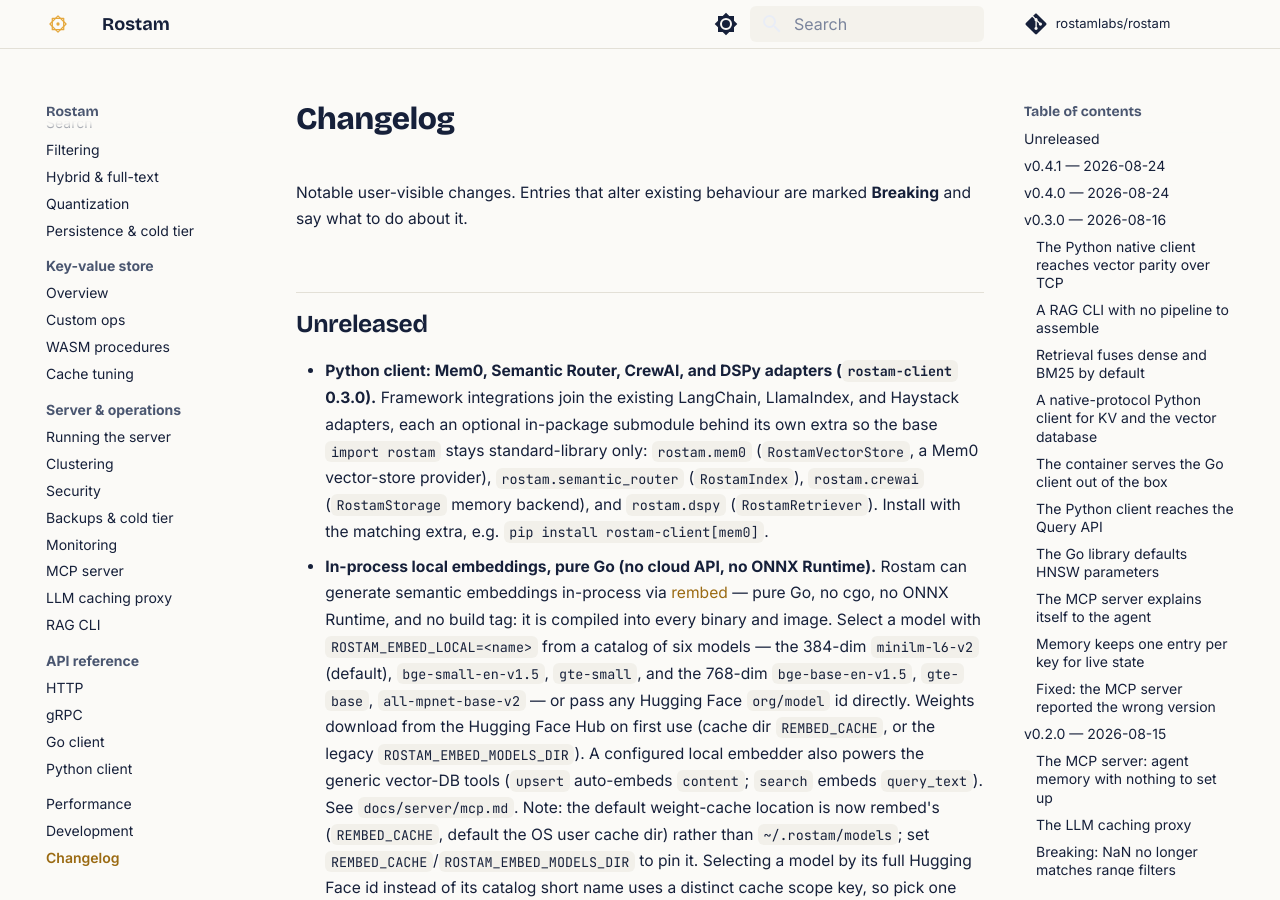
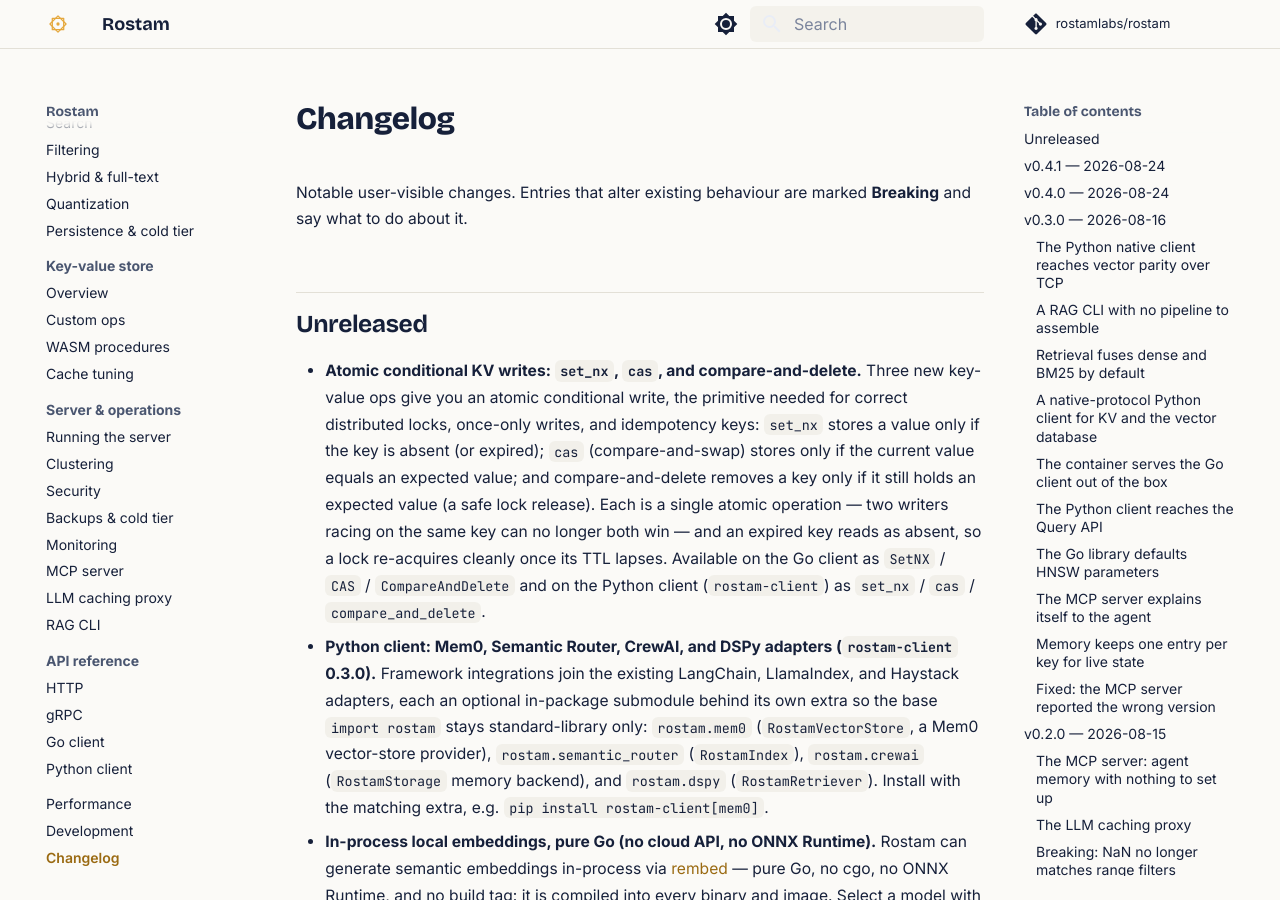
Before and after one commit to Keivan-S/rostam, an MkDocs documentation site: the page built from docs/changelog.md, in a window 1280 px wide and 900 px high. Built offline with MkDocs 1.6.1 and Material for MkDocs 9.7.7, drawn with Linux system fonts in a browser that asks for light colours; comment, search, counter and statistics services are not loaded.

Commit message:
docs(changelog): add entry for atomic conditional KV writes
Satisfies the changelog guard for the user-visible set_nx / cas /
compare-and-delete client methods.

```diff
--- a/docs/changelog.md
+++ b/docs/changelog.md
@@ -5,6 +5,17 @@
 
 ## Unreleased
 
+- **Atomic conditional KV writes: `set_nx`, `cas`, and compare-and-delete.**
+  Three new key-value ops give you an atomic conditional write, the primitive
+  needed for correct distributed locks, once-only writes, and idempotency keys:
+  `set_nx` stores a value only if the key is absent (or expired); `cas`
+  (compare-and-swap) stores only if the current value equals an expected value;
+  and compare-and-delete removes a key only if it still holds an expected value
+  (a safe lock release). Each is a single atomic operation — two writers racing
+  on the same key can no longer both win — and an expired key reads as absent,
+  so a lock re-acquires cleanly once its TTL lapses. Available on the Go client
+  as `SetNX` / `CAS` / `CompareAndDelete` and on the Python client
+  (`rostam-client`) as `set_nx` / `cas` / `compare_and_delete`.
 - **Python client: Mem0, Semantic Router, CrewAI, and DSPy adapters
   (`rostam-client` 0.3.0).** Framework integrations join the existing LangChain,
   LlamaIndex, and Haystack adapters, each an optional in-package submodule behind
```
